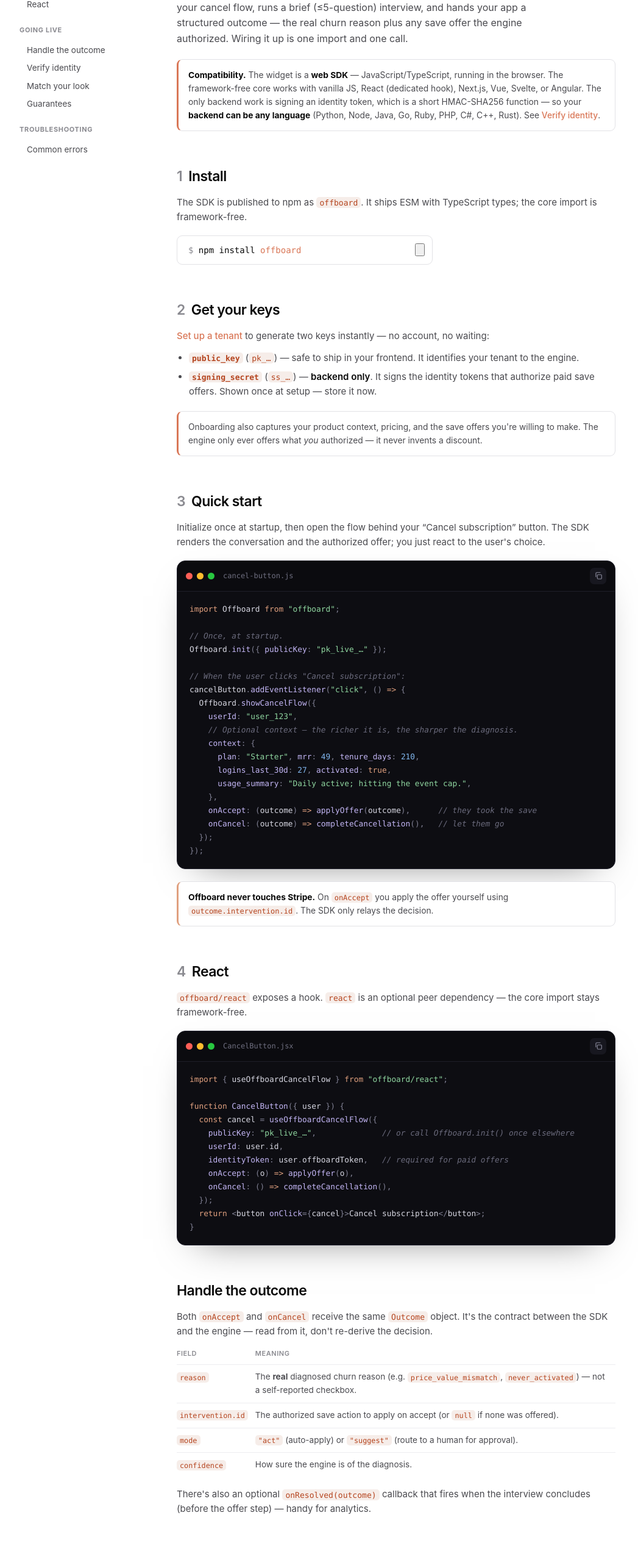
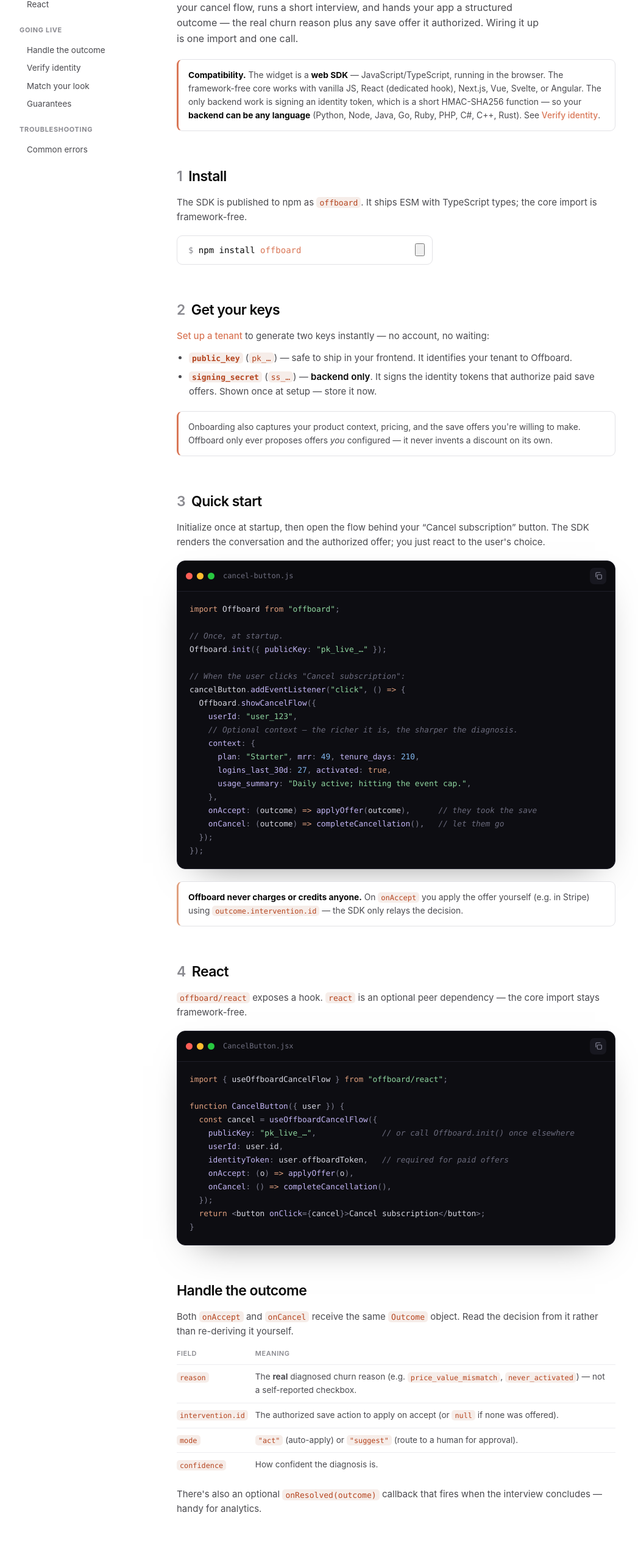
Before and after one commit to jpotash00/backboard, a plain HTML site: page api/docs.html in a window 1280 px wide. Shown: the part 240-2788 px from the top of the page at 61% size, without its empty margins (102-1149 px from the left). Drawn offline with Linux system fonts and the light colour scheme.

Commit message:
new docs

```diff
--- a/api/docs.html
+++ b/api/docs.html
@@ -210,8 +210,8 @@
       <h1>Install &amp; integrate Offboard</h1>
     </div>
     <p class="intro">Offboard is a drop-in web SDK that renders an AI exit-interview modal inside your
-      cancel flow, runs a brief (≤5-question) interview, and hands your app a structured outcome — the
-      real churn reason plus any save offer the engine authorized. Wiring it up is one import and one call.</p>
+      cancel flow, runs a short interview, and hands your app a structured outcome — the real churn
+      reason plus any save offer it authorized. Wiring it up is one import and one call.</p>
 
     <div class="note"><strong>Compatibility.</strong> The widget is a <strong>web SDK</strong> — JavaScript/TypeScript,
       running in the browser. The framework-free core works with vanilla JS, React (dedicated hook), Next.js,
@@ -232,11 +232,11 @@
     <h2 id="keys"><span class="step">2</span>Get your keys</h2>
     <p><a class="link" href="/onboard">Set up a tenant</a> to generate two keys instantly — no account, no waiting:</p>
     <ul>
-      <li><strong><code>public_key</code></strong> (<code>pk_…</code>) — safe to ship in your frontend. It identifies your tenant to the engine.</li>
+      <li><strong><code>public_key</code></strong> (<code>pk_…</code>) — safe to ship in your frontend. It identifies your tenant to Offboard.</li>
       <li><strong><code>signing_secret</code></strong> (<code>ss_…</code>) — <strong>backend only</strong>. It signs the identity tokens that authorize paid save offers. Shown once at setup — store it now.</li>
     </ul>
     <div class="note">Onboarding also captures your product context, pricing, and the save offers you're
-      willing to make. The engine only ever offers what <em>you</em> authorized — it never invents a discount.</div>
+      willing to make. Offboard only ever proposes offers <em>you</em> configured — it never invents a discount on its own.</div>
 
     <h2 id="quickstart"><span class="step">3</span>Quick start</h2>
     <p>Initialize once at startup, then open the flow behind your “Cancel subscription” button. The SDK
@@ -282,8 +282,8 @@ cancelButton<span class="tok-p">.</span><span class="tok-f">addEventListener</sp
   <span class="tok-p">});</span>
 <span class="tok-p">});</span></pre>
     </div>
-    <div class="note warn"><strong>Offboard never touches Stripe.</strong> On <code>onAccept</code> you apply
-      the offer yourself using <code>outcome.intervention.id</code>. The SDK only relays the decision.</div>
+    <div class="note warn"><strong>Offboard never charges or credits anyone.</strong> On <code>onAccept</code> you
+      apply the offer yourself (e.g. in Stripe) using <code>outcome.intervention.id</code> — the SDK only relays the decision.</div>
 
     <h2 id="react"><span class="step">4</span>React</h2>
     <p><code>offboard/react</code> exposes a hook. <code>react</code> is an optional peer dependency —
@@ -318,27 +318,27 @@ function CancelButton({ user }) {
 
     <h2 id="outcomes">Handle the outcome</h2>
     <p>Both <code>onAccept</code> and <code>onCancel</code> receive the same <code>Outcome</code> object.
-      It's the contract between the SDK and the engine — read from it, don't re-derive the decision.</p>
+      Read the decision from it rather than re-deriving it yourself.</p>
     <table class="fields">
       <thead><tr><th>Field</th><th>Meaning</th></tr></thead>
       <tbody>
         <tr><td><code>reason</code></td><td>The <strong>real</strong> diagnosed churn reason (e.g. <code>price_value_mismatch</code>, <code>never_activated</code>) — not a self-reported checkbox.</td></tr>
         <tr><td><code>intervention.id</code></td><td>The authorized save action to apply on accept (or <code>null</code> if none was offered).</td></tr>
         <tr><td><code>mode</code></td><td><code>"act"</code> (auto-apply) or <code>"suggest"</code> (route to a human for approval).</td></tr>
-        <tr><td><code>confidence</code></td><td>How sure the engine is of the diagnosis.</td></tr>
+        <tr><td><code>confidence</code></td><td>How confident the diagnosis is.</td></tr>
       </tbody>
     </table>
     <p>There's also an optional <code>onResolved(outcome)</code> callback that fires when the interview
-      concludes (before the offer step) — handy for analytics.</p>
+      concludes — handy for analytics.</p>
 
     <h2 id="identity">Verify identity <span class="step" style="margin-left:8px">required for paid offers</span></h2>
     <p>The cancel flow runs in the browser, so <strong>anything the browser sends can be forged</strong>.
       If a user opens devtools and posts <code>mrr: 99999</code>, they must not unlock your richest offer.
-      So when your key has a signing secret, the engine <strong>ignores the raw <code>context</code>
-      economics</strong> and prices the save only off a token your backend signs.</p>
+      So when your key has a signing secret, <strong>paid offers are authorized only from a token your
+      backend signs</strong> — the <code>context</code> you pass from the browser is treated as untrusted.</p>
     <ol style="color:var(--fg-2);padding-left:20px;">
       <li style="margin:7px 0">Your server signs the user's real economics with your <code>signing_secret</code> (never expose it to the browser).</li>
-      <li style="margin:7px 0">Hand the token to your frontend and pass it as <code>identityToken</code>. The engine verifies the HMAC and authorizes off the signed claims.</li>
+      <li style="margin:7px 0">Hand the token to your frontend and pass it as <code>identityToken</code>. Offboard verifies the signature and authorizes the offer from the signed values.</li>
     </ol>
     <p>The token is <code>base64url(payload) + "." + base64url(HMAC_SHA256(secret, payload))</code>, where
       <code>payload</code> is JSON of the user fields plus <code>iat</code> (issued-at, unix seconds).
@@ -374,8 +374,8 @@ export function signIdentity(secret, claims) {
   <span class="tok-k">return</span> <span class="tok-s">`${</span>b64url<span class="tok-p">(</span>payload<span class="tok-p">)</span><span class="tok-s">}.${</span>b64url<span class="tok-p">(</span>sig<span class="tok-p">)</span><span class="tok-s">}`</span><span class="tok-p">;</span>
 <span class="tok-p">}</span></pre>
     </div>
-    <div class="note warn">Keys <strong>without</strong> a signing secret (local dev / the demo) trust the
-      request body as-is. Never ship a production cancel flow on an unsecured key.</div>
+    <div class="note warn">Keys <strong>without</strong> a signing secret trust the request body as-is — fine
+      for local development, but never ship a production cancel flow on an unsecured key.</div>
 
     <h2 id="theme">Match your look</h2>
     <p>The widget renders a neutral, theme-aware (light/dark) surface by default. Pass a <code>theme</code>
```
